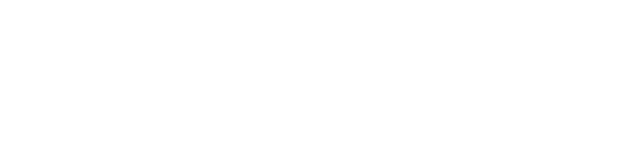
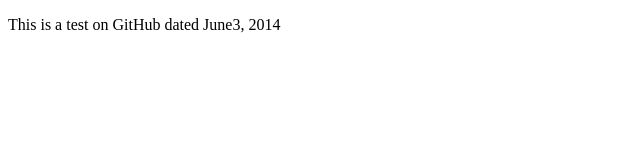
Before and after one commit to mclima/mclima, a plain HTML site: page index.html in a window 1280 px wide. Shown: the whole page, without its empty margins (0-640 px from the left). Drawn offline with nearby package versions, Linux system fonts and the light colour scheme.

Commit message:
one more commit

```diff
--- a/index.html
+++ b/index.html
@@ -11,7 +11,7 @@
 <body>
 
 
-
+<p>This is a test on GitHub dated June3, 2014</p>
 
 </body>
 </html>
```
